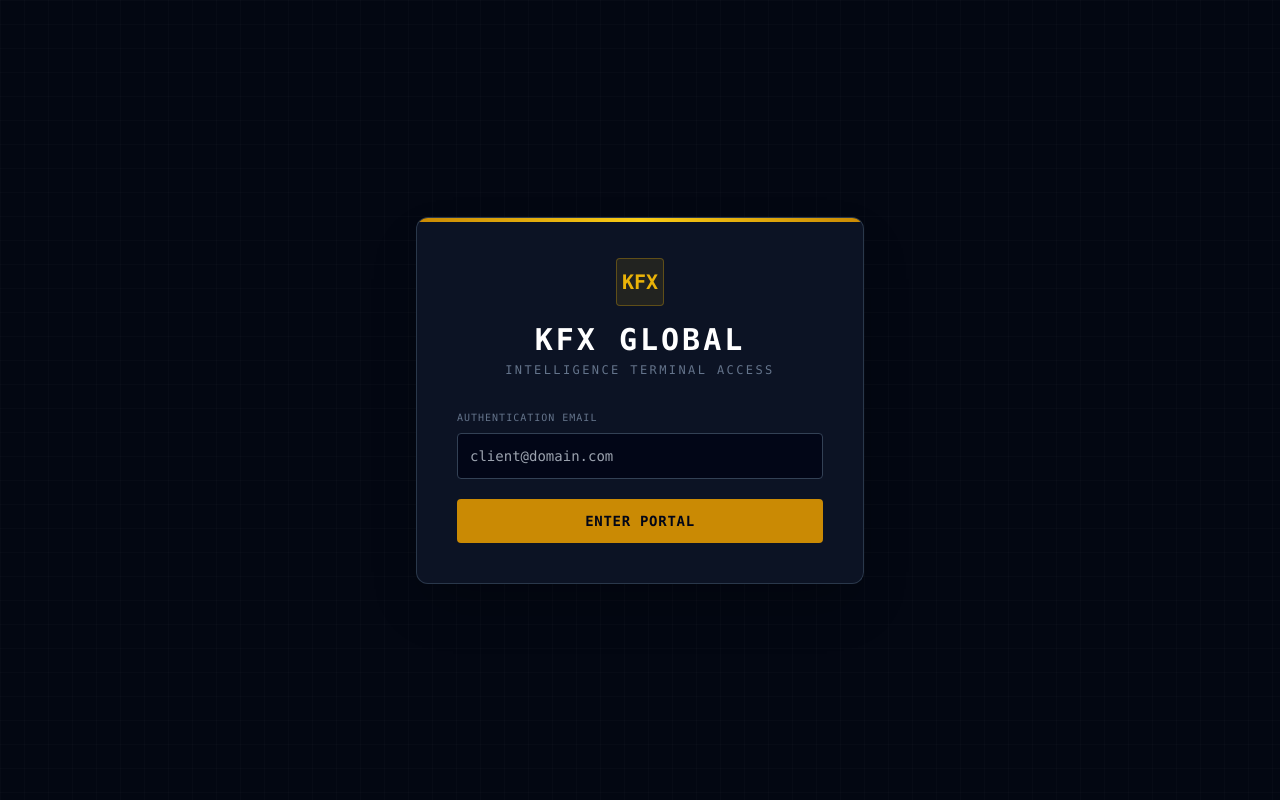
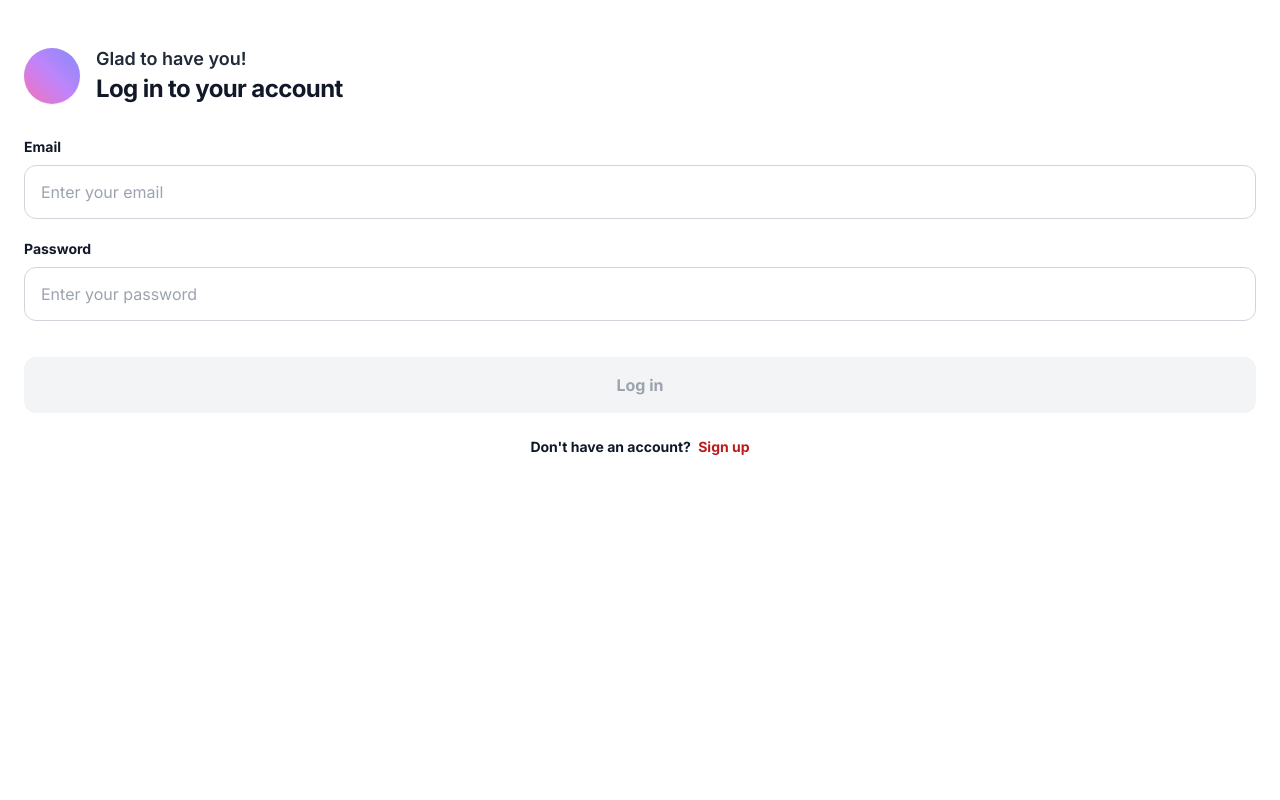
Before and after one commit to bakarekehinde383/Gold-trading-dashboard-, a Flask app: page / in a window 1280 px wide. Run offline with Flask 3, Linux system fonts and the light colour scheme; some libraries are stand-ins or nearby versions.

Commit message:
Update login.html

```diff
--- a/templates/login.html
+++ b/templates/login.html
@@ -2,161 +2,112 @@
 <html lang="en">
 <head>
     <meta charset="UTF-8">
-    <meta name="viewport" content="width=device-width, initial-scale=1.0">
-    <title>KFX Global | Authentication Portal</title>
+    <meta name="viewport" content="width=device-width, initial-scale=1.0, maximum-scale=1.0, user-scalable=no">
+    <title>KFX Login</title>
     <script src="https://cdn.tailwindcss.com"></script>
+    <link href="https://fonts.googleapis.com/css2?family=Inter:wght@400;600;700&display=swap" rel="stylesheet">
     <style>
-        body {
-            background-color: #030712;
-            background-image:
-                linear-gradient(rgba(255, 255, 255, 0.015) 1px, transparent 1px),
-                linear-gradient(90deg, rgba(255, 255, 255, 0.015) 1px, transparent 1px);
-            background-size: 24px 24px;
-        }
-        .glow-gold { box-shadow: 0 0 20px rgba(234, 179, 8, 0.15); }
+        body { font-family: 'Inter', sans-serif; }
+        input::-ms-reveal, input::-ms-clear { display: none; }
     </style>
 </head>
-<body class="flex items-center justify-center min-h-screen font-mono text-slate-300 selection:bg-yellow-900 selection:text-white">
-
-    <div class="bg-slate-900/80 backdrop-blur-md border border-slate-700/80 p-10 rounded-xl w-full max-w-md shadow-2xl glow-gold text-center relative overflow-hidden">
-
-        <div class="absolute top-0 left-0 w-full h-1 bg-gradient-to-r from-yellow-600 via-yellow-400 to-yellow-600"></div>
-
-        <div class="mb-8">
-            <div class="inline-flex items-center justify-center w-12 h-12 rounded bg-yellow-500/10 border border-yellow-500/30 text-yellow-500 font-bold text-xl mb-4">
-                KFX
+<body class="bg-white text-gray-900 min-h-screen flex flex-col justify-between">
+    <div>
+        <div class="px-6 flex items-center gap-4 mb-8 mt-12">
+            <div class="w-14 h-14 rounded-full bg-gradient-to-tr from-pink-400 via-purple-400 to-indigo-400 shadow-sm flex-shrink-0"></div>
+            <div>
+                <p class="text-gray-800 font-semibold text-lg leading-tight">Glad to have you!</p>
+                <h1 class="text-2xl font-bold tracking-tight mt-0.5">Log in to your account</h1>
             </div>
-            <h1 class="text-3xl font-bold text-white tracking-widest uppercase mb-1">KFX Global</h1>
-            <p class="text-xs text-slate-500 tracking-[0.2em] uppercase">Intelligence Terminal Access</p>
         </div>
 
-        <div id="login-section" class="space-y-5">
-            <div class="text-left">
-                <label class="block text-[10px] uppercase tracking-widest text-slate-500 mb-2">Authentication Email</label>
-                <input type="email" id="email-input" placeholder="client@domain.com"
-                       class="w-full bg-slate-950 border border-slate-700 rounded p-3 text-white text-sm focus:outline-none focus:border-yellow-500 transition-colors">
+        <div class="px-6">
+            <div id="alertBox" class="hidden mb-4 p-3.5 rounded-xl text-sm font-medium text-center"></div>
+
+            <form id="loginForm" onsubmit="handleLogin(event)" class="flex flex-col gap-5">
+                <div class="flex flex-col gap-2">
+                    <label for="email" class="font-bold text-sm text-gray-900">Email</label>
+                    <input type="email" id="email" class="w-full border border-gray-300 rounded-xl px-4 py-3.5 text-gray-900 font-medium focus:outline-none focus:ring-2 focus:ring-gray-900" placeholder="Enter your email" required>
+                </div>
+
+                <div class="flex flex-col gap-2">
+                    <label for="password" class="font-bold text-sm text-gray-900">Password</label>
+                    <input type="password" id="password" class="w-full border border-gray-300 rounded-xl px-4 py-3.5 text-gray-900 focus:outline-none focus:ring-2 focus:ring-gray-900" placeholder="Enter your password" required>
+                </div>
+
+                <button type="submit" id="submitBtn" class="w-full bg-gray-100 text-gray-400 font-bold text-base rounded-xl py-4 mt-4 transition duration-200">
+                    Log in
+                </button>
+            </form>
+
+            <div class="text-center mt-6">
+                <p class="text-sm font-bold text-gray-900">
+                    Don't have an account?
+                    <a href="/register" class="text-[#b91c1c] hover:underline ml-1">Sign up</a>
+                </p>
             </div>
-
-            <button onclick="verifyAccess()" id="login-btn"
-                    class="w-full bg-yellow-600 hover:bg-yellow-500 text-slate-950 font-bold uppercase tracking-wider py-3 rounded transition-colors text-sm">
-                Enter Portal
-            </button>
-            <p id="login-error" class="text-red-400 text-xs hidden mt-2"></p>
         </div>
-
-        <div id="payment-section" class="space-y-5 hidden">
-            <div class="bg-slate-950 border border-slate-800 rounded p-4 mb-2">
-                <p class="text-yellow-500 font-bold text-sm mb-1">Access Denied</p>
-                <p class="text-xs text-slate-400 leading-relaxed">No active subscription found for this email. Please subscribe to unlock the Intelligence Terminal.</p>
-            </div>
-
-            <button onclick="initiatePayment()" id="pay-btn"
-                    class="w-full bg-emerald-600 hover:bg-emerald-500 text-white font-bold uppercase tracking-wider py-3 rounded transition-colors text-sm shadow-[0_0_15px_rgba(16,185,129,0.3)]">
-                Subscribe & Unlock
-            </button>
-
-            <p id="pay-loading" class="text-yellow-500 text-xs font-bold animate-pulse hidden">
-                Establishing secure connection to Flutterwave...
-            </p>
-
-            <button onclick="resetPortal()" class="text-slate-500 hover:text-slate-300 text-xs mt-4 underline decoration-slate-700 underline-offset-4">
-                Use a different email address
-            </button>
-        </div>
-
     </div>
 
     <script>
-        async function verifyAccess() {
-            const email = document.getElementById('email-input').value.trim();
-            const btn = document.getElementById('login-btn');
-            const errorMsg = document.getElementById('login-error');
+        const emailInput = document.getElementById('email');
+        const passwordInput = document.getElementById('password');
+        const submitBtn = document.getElementById('submitBtn');
+        const alertBox = document.getElementById('alertBox');
 
-            if(!email) {
-                errorMsg.innerText = "Please enter a valid email address.";
-                errorMsg.classList.remove('hidden');
-                return;
+        function checkInputs() {
+            if (emailInput.value.trim() !== '' && passwordInput.value.trim() !== '') {
+                submitBtn.classList.remove('bg-gray-100', 'text-gray-400');
+                submitBtn.classList.add('bg-gray-900', 'text-white', 'cursor-pointer', 'hover:bg-black');
+            } else {
+                submitBtn.classList.add('bg-gray-100', 'text-gray-400');
+                submitBtn.classList.remove('bg-gray-900', 'text-white', 'cursor-pointer', 'hover:bg-black');
             }
+        }
+        emailInput.addEventListener('input', checkInputs);
+        passwordInput.addEventListener('input', checkInputs);
 
-            errorMsg.classList.add('hidden');
-            btn.innerText = "VERIFYING CREDENTIALS...";
-            btn.disabled = true;
+        function showAlert(message, type = 'error') {
+            alertBox.classList.remove('hidden', 'bg-red-50', 'text-red-600', 'bg-green-50', 'text-green-600');
+            if (type === 'error') {
+                alertBox.classList.add('bg-red-50', 'text-red-600');
+            } else {
+                alertBox.classList.add('bg-green-50', 'text-green-600');
+            }
+            alertBox.innerText = message;
+        }
+
+        async function handleLogin(e) {
+            e.preventDefault();
+            const email = emailInput.value.trim().toLowerCase();
+            const password = passwordInput.value;
+
+            submitBtn.disabled = true;
+            submitBtn.innerText = "Verifying...";
 
             try {
-                // Check if they have access by pinging your gold API
-                const apiUrl = window.location.hostname === 'localhost' || window.location.hostname === '127.0.0.1'
-                    ? 'http://127.0.0.1:10000/api/gold'
-                    : '/api/gold';
+                const response = await fetch('/api/login', {
+                    method: 'POST',
+                    headers: { 'Content-Type': 'application/json' },
+                    body: JSON.stringify({ email, password })
+                });
+                const data = await response.json();
 
-                const response = await fetch(apiUrl, {
-                    method: 'GET',
-                    headers: { 'Authorization': email }
-                });
-
-                if (response.status === 200) {
-                    // Success! They are authorized or an admin.
-                    localStorage.setItem('kfx_email', email);
-                    btn.innerText = "ACCESS GRANTED. REDIRECTING...";
-                    btn.classList.replace('bg-yellow-600', 'bg-emerald-600');
-                    setTimeout(() => { window.location.href = '/dashboard'; }, 800);
-                } else if (response.status === 401 || response.status === 403) {
-                    // Not authorized. Prompt payment.
-                    localStorage.setItem('kfx_email', email);
-                    document.getElementById('login-section').classList.add('hidden');
-                    document.getElementById('payment-section').classList.remove('hidden');
+                if (response.ok) {
+                    showAlert("Login successful! Redirecting...", "success");
+                    setTimeout(() => {
+                        window.location.href = data.redirect_url;
+                    }, 1000);
                 } else {
-                    throw new Error("Server error");
+                    showAlert(data.error || "Login failed.");
+                    submitBtn.disabled = false;
+                    submitBtn.innerText = "Log in";
                 }
             } catch (err) {
-                console.error(err);
-                errorMsg.innerText = "System error verifying access. Try again.";
-                errorMsg.classList.remove('hidden');
-                btn.innerText = "ENTER PORTAL";
-                btn.disabled = false;
+                showAlert("Server error. Please try again.");
+                submitBtn.disabled = false;
+                submitBtn.innerText = "Log in";
             }
-        }
-
-        async function initiatePayment() {
-            const email = localStorage.getItem('kfx_email');
-            const btn = document.getElementById('pay-btn');
-            const loading = document.getElementById('pay-loading');
-
-            btn.classList.add('hidden');
-            loading.classList.remove('hidden');
-
-            try {
-                const response = await fetch('/api/pay', {
-                    method: 'POST',
-                    headers: { 'Content-Type': 'application/json' },
-                    body: JSON.stringify({ email: email })
-                });
-
-                const data = await response.json();
-
-                if (data.status === "success") {
-                    if (data.is_admin) {
-                        window.location.href = '/dashboard';
-                    } else if (data.checkout_url) {
-                        window.location.href = data.checkout_url;
-                    }
-                } else {
-                    alert("Gateway Error: " + data.message);
-                    btn.classList.remove('hidden');
-                    loading.classList.add('hidden');
-                }
-            } catch (err) {
-                alert("Could not connect to payment gateway.");
-                btn.classList.remove('hidden');
-                loading.classList.add('hidden');
-            }
-        }
-
-        function resetPortal() {
-            document.getElementById('payment-section').classList.add('hidden');
-            document.getElementById('login-section').classList.remove('hidden');
-            const btn = document.getElementById('login-btn');
-            btn.innerText = "ENTER PORTAL";
-            btn.disabled = false;
         }
     </script>
 </body>
```
